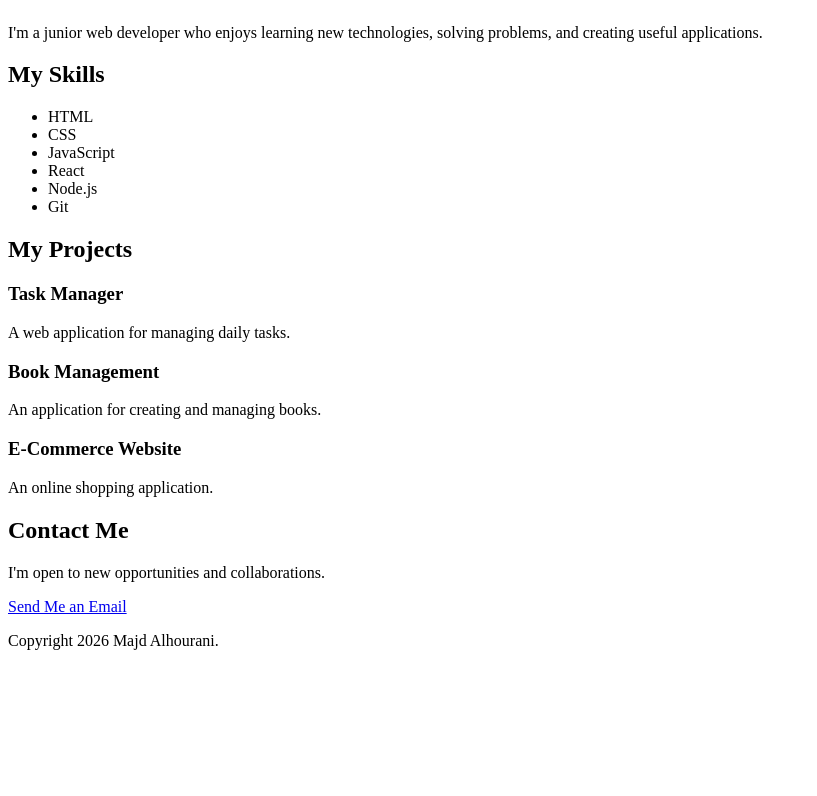
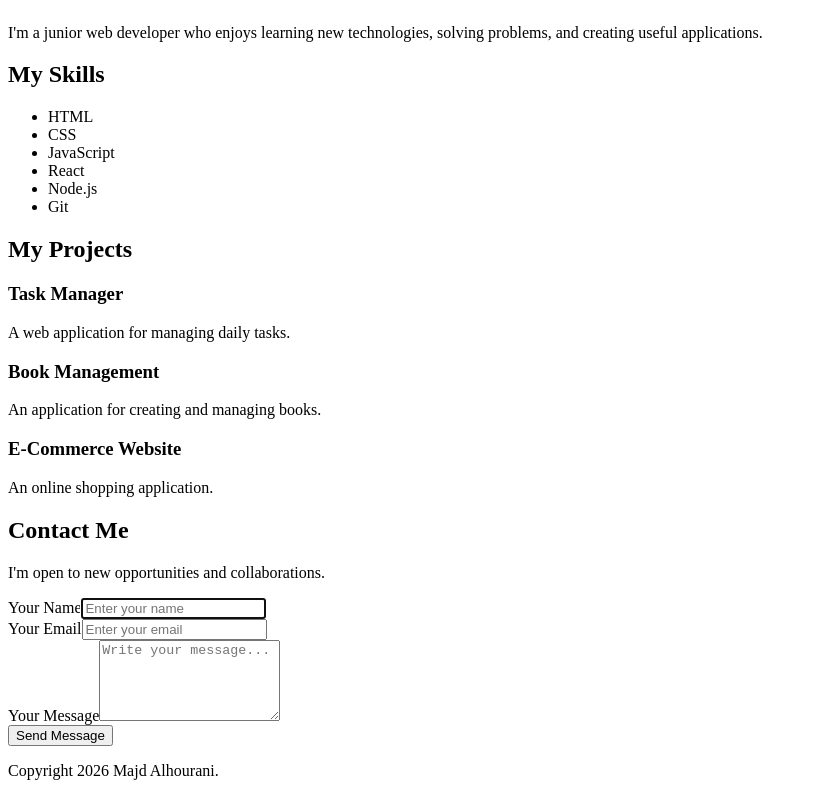
Before and after one commit to majd-hourani/jsx, a React (Vite) app: page / in a window 1280 px wide. Shown: the part 294-1090 px from the top of the page, without its empty margins (0-817 px from the left). Before the commit the page ends 960 px from the top, so only its background shows below. Built offline with nearby package versions, Linux system fonts and the light colour scheme.

Commit message:
Add contact form with input and textarea elements

```diff
--- a/src/main.jsx
+++ b/src/main.jsx
@@ -106,7 +106,35 @@ function App() {
         <section id="contact">
           <h2>Contact Me</h2>
           <p>I'm open to new opportunities and collaborations.</p>
-          <a href={`mailto:${email}`}>Send Me an Email</a>
+
+          <form>
+            <div>
+              <label htmlFor="name">Your Name</label>
+              <input
+                type="text"
+                id="name"
+                placeholder="Enter your name"
+                autoFocus
+              />
+            </div>
+
+            <div>
+              <label htmlFor="email">Your Email</label>
+              <input type="email" id="email" placeholder="Enter your email" />
+            </div>
+
+            <div>
+              <label htmlFor="message">Your Message</label>
+              <textarea
+                id="message"
+                placeholder="Write your message..."
+                rows="5"
+                maxLength={50}
+              />
+            </div>
+
+            <button type="submit">Send Message</button>
+          </form>
         </section>
       </main>
 
```
